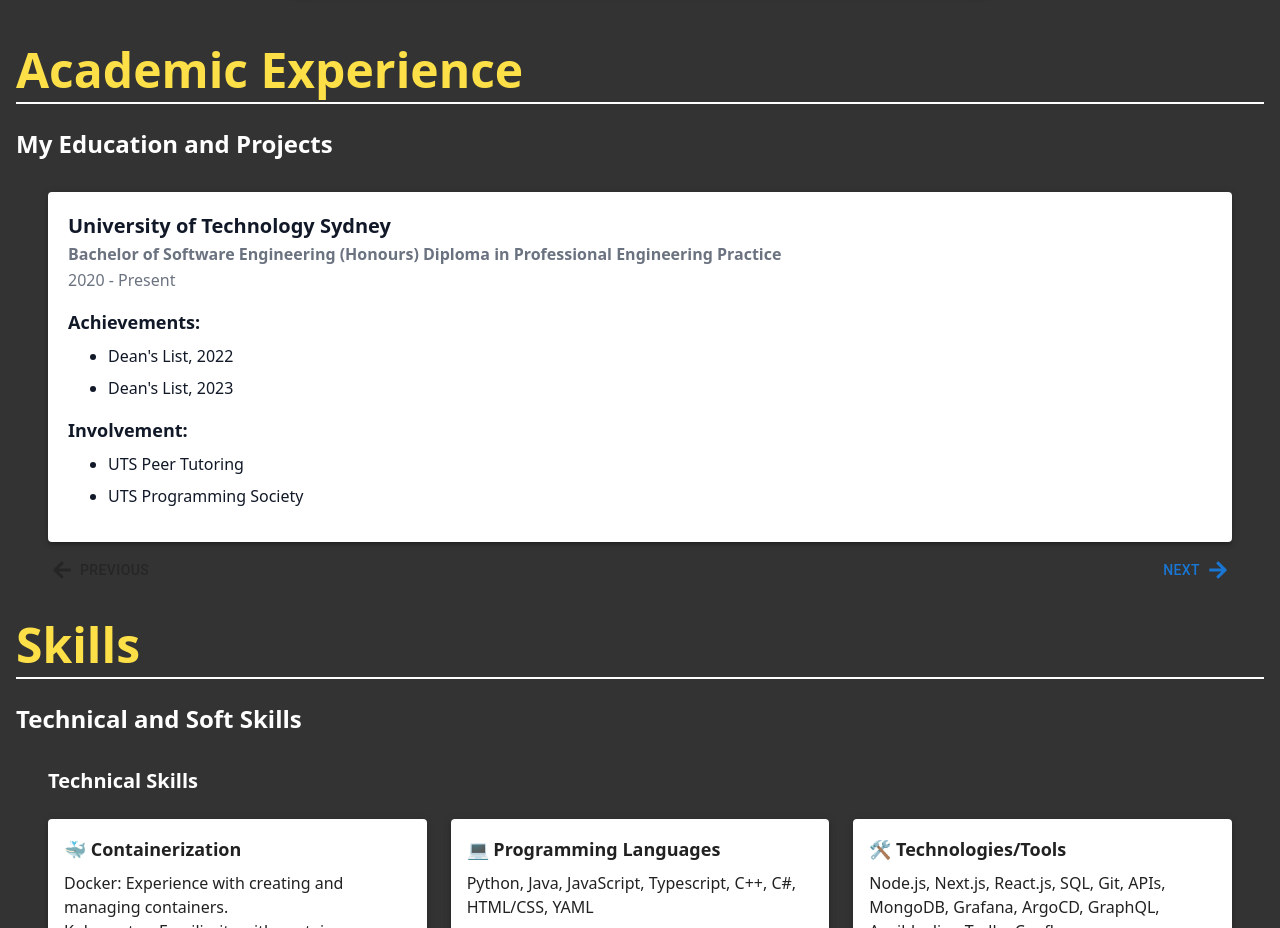
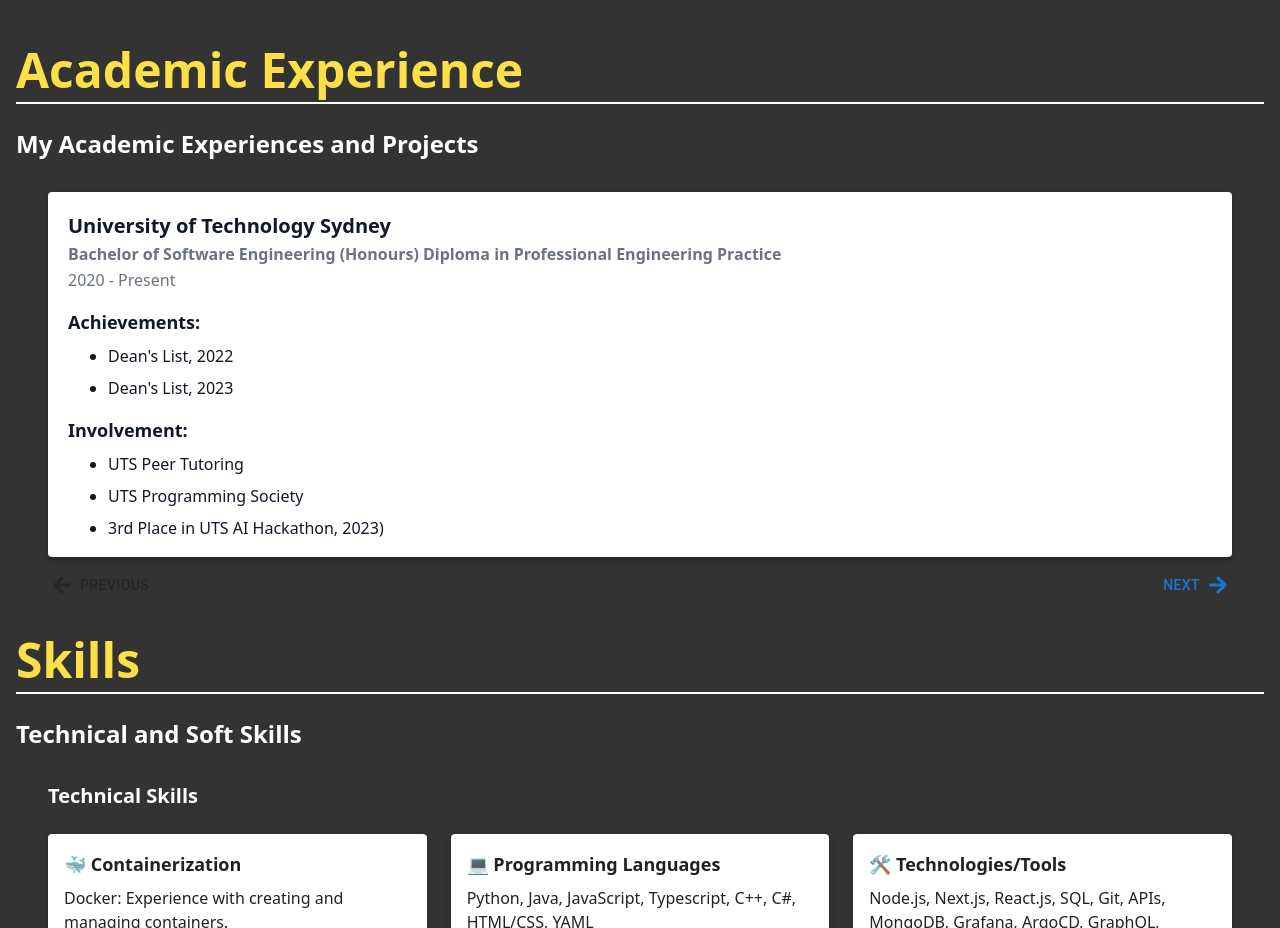
Before and after one commit to abrarbarbhuyia/portfolio-v2, a Next.js app: page / in a window 1280 px wide. Shown: the part 2040-2968 px from the top of the page. Built offline with nearby package versions, Linux system fonts and the light colour scheme.

Commit message:
chore: academic experience improvement

```diff
--- a/src/components/AcademicExperience.tsx
+++ b/src/components/AcademicExperience.tsx
@@ -27,7 +27,7 @@
         "Bachelor of Software Engineering (Honours) Diploma in Professional Engineering Practice",
       year: "2020 - Present",
       achievements: ["Dean's List, 2022", "Dean's List, 2023"],
-      involvement: ["UTS Peer Tutoring", "UTS Programming Society"],
+      involvement: ["UTS Peer Tutoring", "UTS Programming Society", "3rd Place in UTS AI Hackathon, 2023)"],
     },
     {
       type: "Project",
@@ -72,7 +72,7 @@
 
   return (
     <div className="m-8">
-      <Box height="350px">
+      <Box height="365px">
         <Paper elevation={3} className="p-5" style={{ height: "100%" }}>
           {activeExperience.type === "University Info" ? (
             <>
--- a/src/components/AcademicExperienceTitle.tsx
+++ b/src/components/AcademicExperienceTitle.tsx
@@ -33,7 +33,7 @@
       </h2>
       <div className="md:mb-6 md:border-b-2 md:border-white"></div>
       <p className="text-xl font-bold text-white md:text-2xl">
-        My Education and Projects
+        My Academic Experiences and Projects
       </p>
     </motion.div>
   );
```
